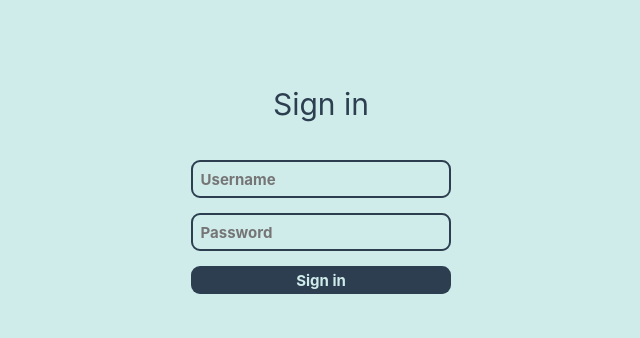
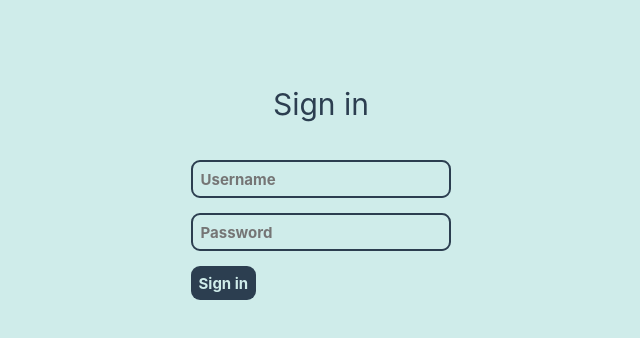
Before and after one commit to cptkidd62/rankingerion_frontend, a Vue app in the folder client/: page /signin in a window 1280 px wide. Shown: the top 338 px of the page, without its empty margins (319-959 px from the left). Built offline with nearby package versions, Linux system fonts and the light colour scheme; no server answers.

Commit message:
edit button style

```diff
--- a/client/src/assets/main.css
+++ b/client/src/assets/main.css
@@ -27,7 +27,8 @@ a,
   border: none;
   color: var(--color-background);
   font-weight: bolder;
-  padding: 0.3em;
+  padding: 0.5em;
+  width: fit-content;
   font-size: 1em;
 }
 
--- a/client/src/views/BotDetailsView.vue
+++ b/client/src/views/BotDetailsView.vue
@@ -180,7 +180,6 @@ onUnmounted(() => {
 button {
     margin-top: 0.5em;
     margin-bottom: 0.5em;
-    width: fit-content;
 }
 
 .text-input.edit {
```
Lines whose indentation alone changed are shown as unchanged.
